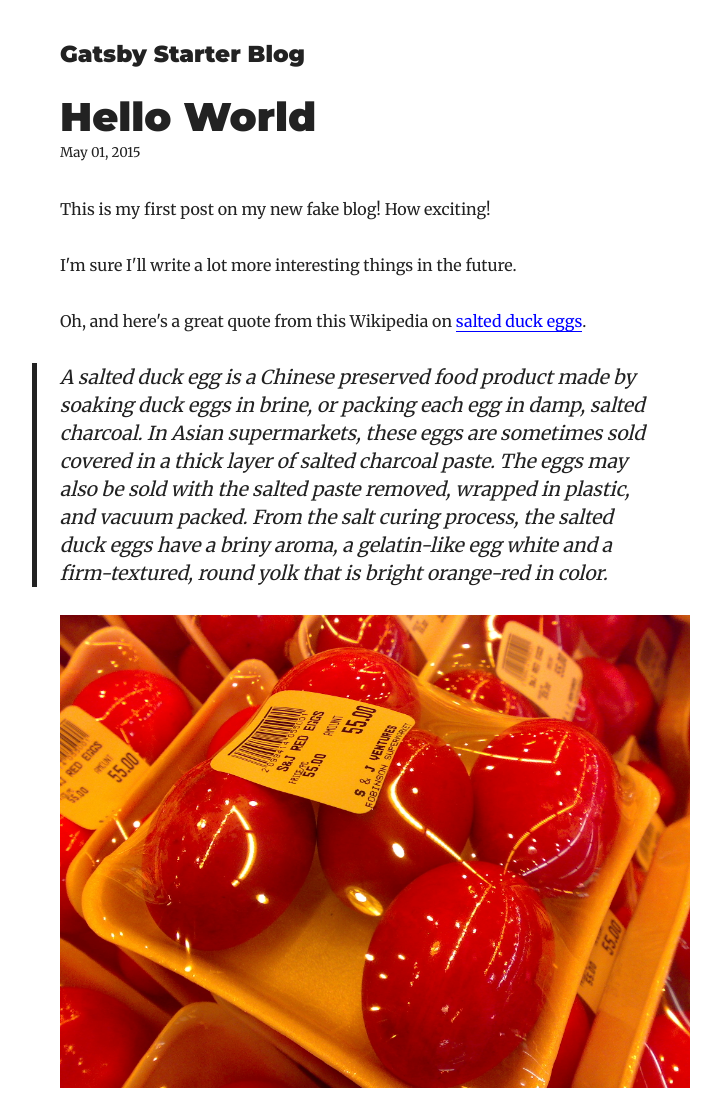
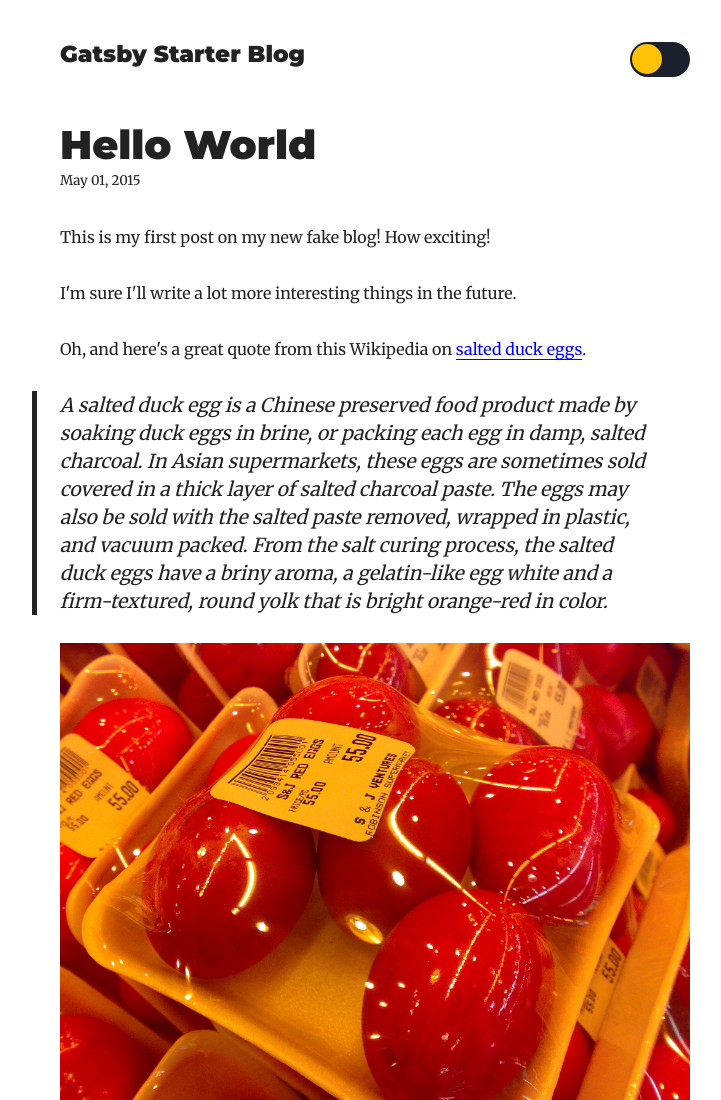
Before and after one commit to malikalichsan/malikalichsan.github.io, a Gatsby site: page /hello-world/ in a window 1280 px wide. Shown: the top 1100 px of the page, without its empty margins (265-986 px from the left). Built offline with nearby package versions, Linux system fonts and the light colour scheme; Gatsby itself is replaced by a stand-in of ours; some packages are replaced by stand-ins of ours.

Commit message:
FEATURE: Dark mode

```diff
--- /dev/null
+++ b/src/components/Switch.js
@@ -0,0 +1,24 @@
+import React from 'react'
+import '../styles/Switch.css'
+
+const Switch = ({ isOn, handleToggle }) => {
+  return (
+    <>
+      <input
+        checked={isOn}
+        onChange={handleToggle}
+        className="react-switch-checkbox"
+        id={`react-switch-new`}
+        type="checkbox"
+      />
+      <label
+        className="react-switch-label"
+        htmlFor={`react-switch-new`}
+      >
+        <span className={`react-switch-button`} />
+      </label>
+    </>
+  );
+};
+
+export default Switch;
--- a/src/components/layout.js
+++ b/src/components/layout.js
@@ -2,6 +2,8 @@ import React from "react"
 import { Link } from "gatsby"
 
 import { rhythm, scale } from "../utils/typography"
+import Switch from "./Switch"
+import { ThemeToggler } from 'gatsby-plugin-dark-mode'
 
 const Layout = ({ location, title, children }) => {
   const rootPath = `${__PATH_PREFIX__}/`
@@ -9,9 +11,14 @@ const Layout = ({ location, title, children }) => {
 
   if (location.pathname === rootPath) {
     header = (
+      <div
+        style={{
+          display: `flex`,
+          justifyContent: `space-between`,
+        }}
+      >
         <h1
           style={{
-          ...scale(1.5),
             marginBottom: rhythm(1.5),
             marginTop: 0,
           }}
@@ -26,9 +33,24 @@ const Layout = ({ location, title, children }) => {
             {title}
           </Link>
         </h1>
+        <ThemeToggler>
+          {({ theme, toggleTheme }) => (
+            <Switch
+              isOn={theme === 'dark'}
+              handleToggle={e => toggleTheme(e.target.checked ? 'dark' : 'light')}
+            />
+          )}
+        </ThemeToggler>
+      </div>
     )
   } else {
     header = (
+      <div
+        style={{
+          display: `flex`,
+          justifyContent: `space-between`,
+        }}
+      >
         <h3
           style={{
             fontFamily: `Montserrat, sans-serif`,
@@ -45,6 +67,15 @@ const Layout = ({ location, title, children }) => {
             {title}
           </Link>
         </h3>
+        <ThemeToggler>
+          {({ theme, toggleTheme }) => (
+            <Switch
+              isOn={theme === 'dark'}
+              handleToggle={e => toggleTheme(e.target.checked ? 'dark' : 'light')}
+            />
+          )}
+        </ThemeToggler>
+      </div>
     )
   }
   return (
--- /dev/null
+++ b/src/styles/Switch.css
@@ -0,0 +1,45 @@
+.react-switch-checkbox {
+    height: 0;
+    width: 0;
+    visibility: hidden;
+}
+
+.react-switch-label {
+    display: flex;
+    align-items: center;
+    justify-content: space-between;
+    cursor: pointer;
+    width: 60px;
+    height: 35px;
+    background: #1a202c;
+    border-radius: 100px;
+    position: relative;
+    transition: background-color .2s;
+}
+
+.react-switch-label .react-switch-button {
+    content: '';
+    position: absolute;
+    top: 2px;
+    left: 2px;
+    width: 30px;
+    height: 30px;
+    border-radius: 45px;
+    transition: 0.2s;
+    background: #ffc207;
+    box-shadow: 0 0 2px 0 rgba(10, 10, 10, 0.29);
+}
+
+.react-switch-checkbox:checked + .react-switch-label .react-switch-button {
+    left: calc(100% - 2px);
+    transform: translateX(-100%);
+    background: #ffffff;
+}
+
+.react-switch-checkbox:checked + .react-switch-label {
+    background: grey;
+}
+
+.react-switch-label:active .react-switch-button {
+    width: 50px;
+}
--- a/src/styles/global.css
+++ b/src/styles/global.css
@@ -14,7 +14,7 @@ body.dark {
     --bg: #1a202c;
     --textNormal: rgba(255, 255, 255, 0.88);
     --textTitle: white;
-    --textLink: yellow;
+    --textLink: #ffc207;
     --borderBlockquote: hsl(225, 3%, 76%);
     --hr: hsla(0, 0%, 100%, 0.2);
 }
```
Also changed, not shown: src/pages/index.js (+0 -14 lines). Lines whose indentation alone changed are shown as unchanged.
